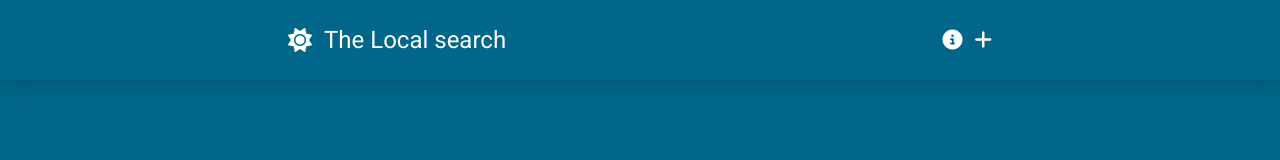
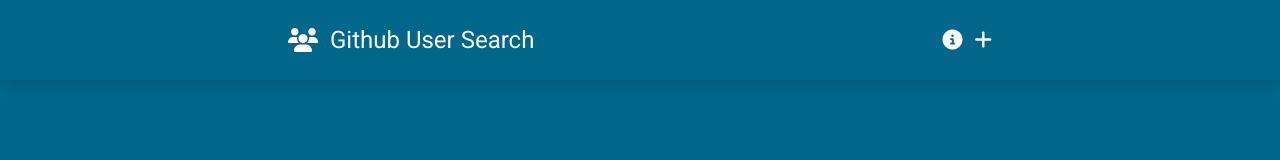
Before and after one commit to UseTheHill/elfProject, a Vue app: page / in a window 1280 px wide. Shown: the top 160 px of the page. Built offline with nearby package versions, Linux system fonts and the light colour scheme.

Commit message:
Update site navigation logo and title

```diff
--- a/src/components/SiteNavigation.vue
+++ b/src/components/SiteNavigation.vue
@@ -5,8 +5,8 @@
     >
       <RouterLink :to="{ name: 'home' }">
         <div class="flex items-center gap-3">
-          <i class="fa-solid fa-sun text-2xl"></i>
-          <p class="text-2xl">The Local search</p>
+          <i class="fa-solid fa-users text-2xl"></i>
+          <p class="text-2xl">Github User Search</p>
         </div>
       </RouterLink>
 
```
